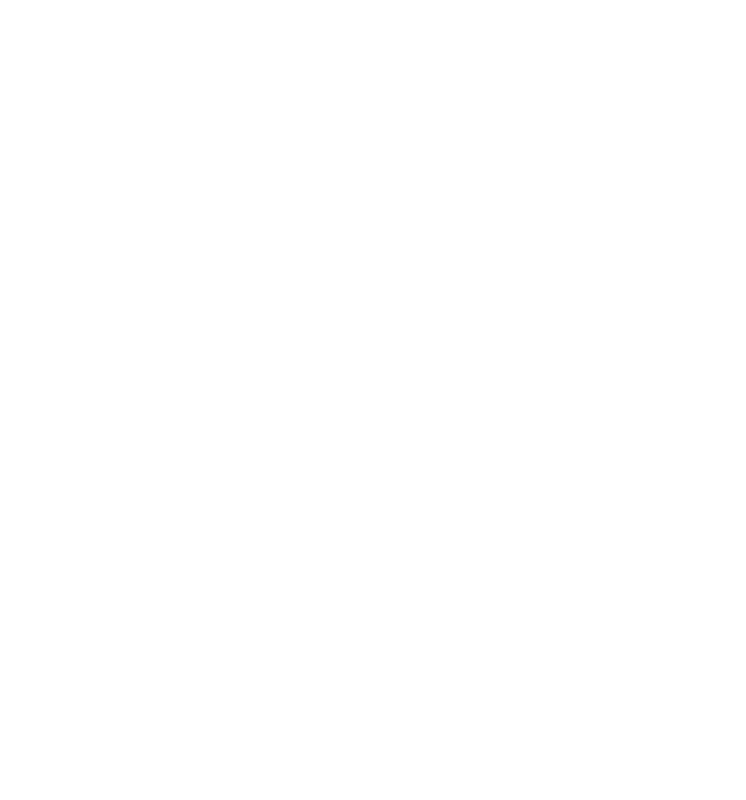
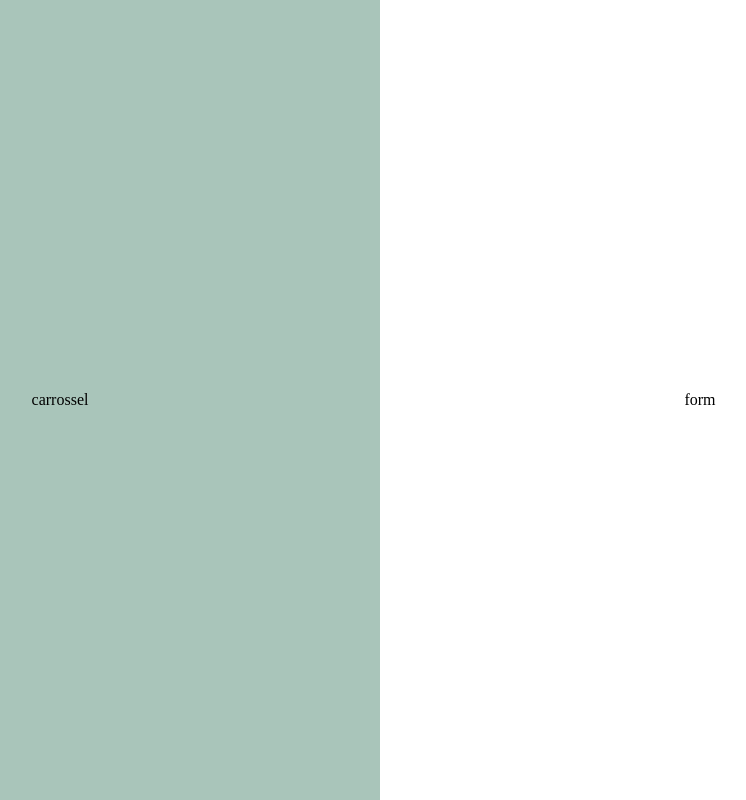
Before and after one commit to heitorandradesouza/invision, an Angular app: page / in a window 1280 px wide. Shown: the whole page, without its empty margins (260-1006 px from the left). Built offline with nearby package versions, Linux system fonts and the light colour scheme.

Commit message:
Componente login estrutura base

```diff
--- /dev/null
+++ b/src/_variables.scss
@@ -0,0 +1 @@
+$backgroundCarrossel: #a9c5ba;
--- a/src/app/app-routing.module.ts
+++ b/src/app/app-routing.module.ts
@@ -1,7 +1,11 @@
 import { NgModule } from '@angular/core';
 import { RouterModule, Routes } from '@angular/router';
+import { LoginComponent } from './pages/login/login.component';
 
-const routes: Routes = [];
+const routes: Routes = [{
+  path: '**', component: LoginComponent,
+}
+];
 
 @NgModule({
   imports: [RouterModule.forRoot(routes)],
--- a/src/app/app.module.ts
+++ b/src/app/app.module.ts
@@ -3,10 +3,12 @@
 
 import { AppRoutingModule } from './app-routing.module';
 import { AppComponent } from './app.component';
+import { LoginComponent } from './pages/login/login.component';
 
 @NgModule({
   declarations: [
-    AppComponent
+    AppComponent,
+    LoginComponent
   ],
   imports: [
     BrowserModule,
--- /dev/null
+++ b/src/app/pages/login/login.component.html
@@ -0,0 +1,10 @@
+<div class="page">
+  <div class="grid-login">
+    <div class="carrossel center">
+      carrossel
+    </div>
+    <div class="login-form center">
+      form
+    </div>
+  </div>
+</div>
--- /dev/null
+++ b/src/app/pages/login/login.component.scss
@@ -0,0 +1,25 @@
+@import '../../../styles.scss';
+
+.page {
+  height: 100%;
+  width: 100%;
+  position: relative;
+
+  .grid-login {
+    height: 100%;
+    display: grid;
+
+    @media screen and (max-width: 991px) {
+      grid-template-rows: 1fr 1fr;
+    }
+
+    @media screen and (min-width: 992px) {
+      grid-template-columns: 1fr 1fr;
+    }
+  }
+
+  .carrossel{
+      background: $backgroundCarrossel;
+  }
+
+}
--- /dev/null
+++ b/src/app/pages/login/login.component.ts
@@ -0,0 +1,15 @@
+import { Component, OnInit } from '@angular/core';
+
+@Component({
+  selector: 'app-login',
+  templateUrl: './login.component.html',
+  styleUrls: ['./login.component.scss']
+})
+export class LoginComponent implements OnInit {
+
+  constructor() { }
+
+  ngOnInit(): void {
+  }
+
+}
--- a/src/styles.scss
+++ b/src/styles.scss
@@ -1 +1,12 @@
-/* You can add global styles to this file, and also import other style files */
+@import '_variables';
+
+html,body{
+    height: 100%;
+    width: 100%;
+    padding: 0;
+    margin: 0;
+}
+.center{
+    display: grid;
+    place-items: center;
+}
```
Also changed, not shown: 1 other file (tests, documents, lock files or other folders).
